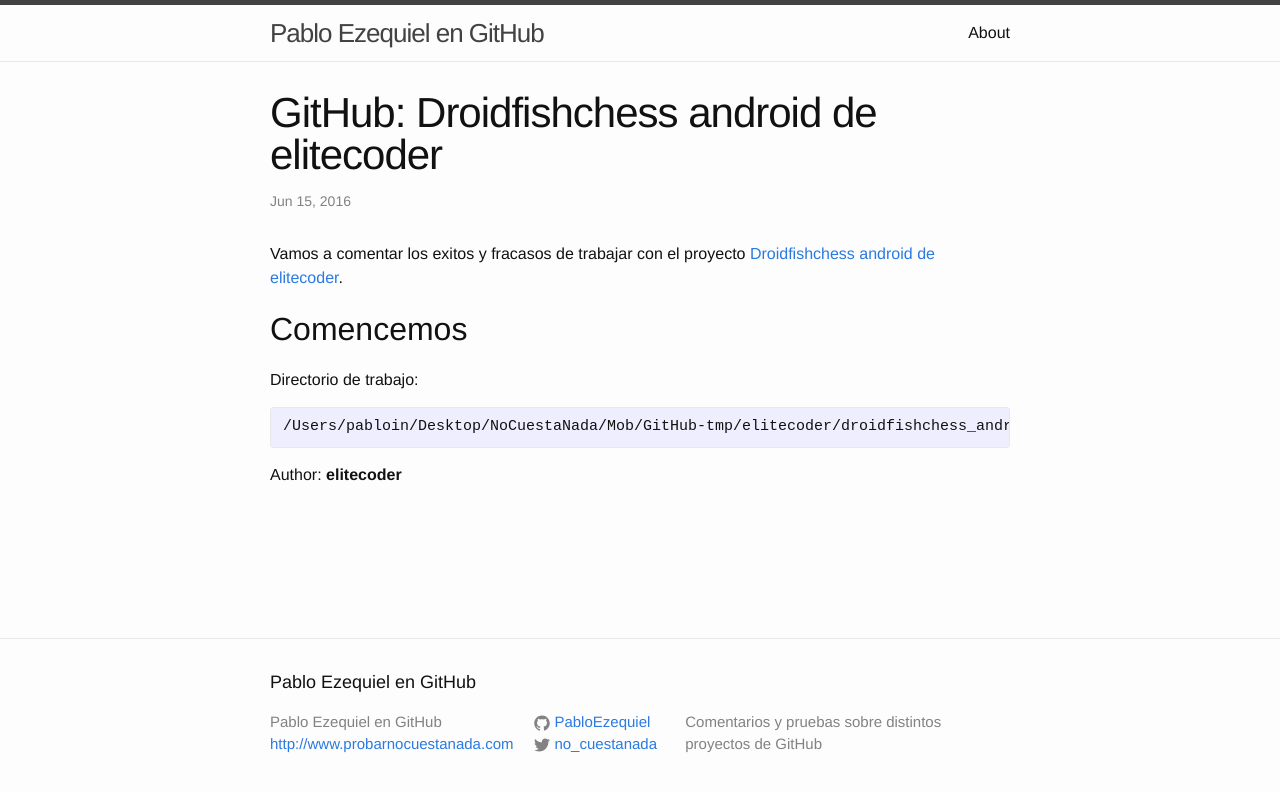
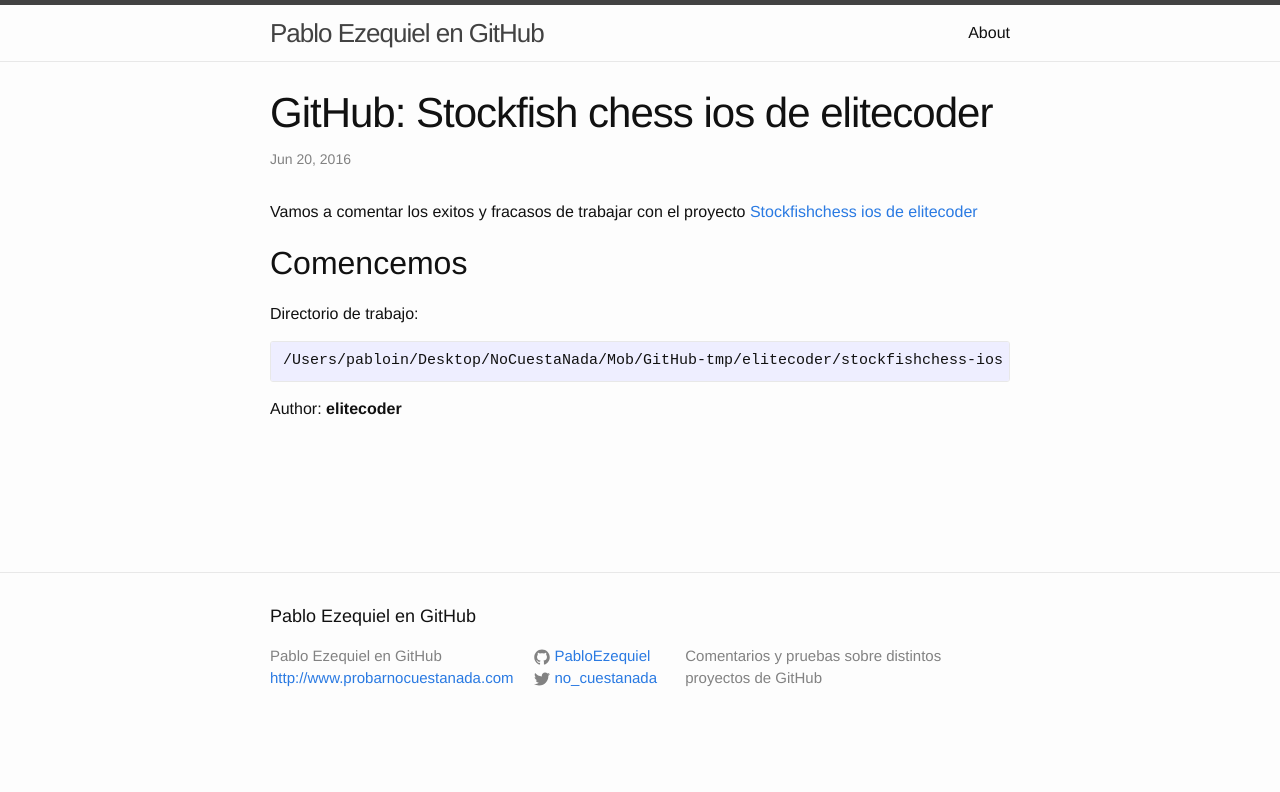
Before and after one commit to PabloEzequiel/PabloEzequiel.github.io, a Jekyll site: the page built from _posts/2016-06-15-elitecoder-stockfishchess-ios.markdown, in a window 1280 px wide. Shown: the top 792 px of the page. Built offline with Jekyll 4.4.1, drawn with Linux system fonts in a browser that asks for light colours.

Commit message:
Organizo Post de Chess

```diff
--- a/_posts/2016-06-15-elitecoder-stockfishchess-ios.markdown
+++ b/_posts/2016-06-15-elitecoder-stockfishchess-ios.markdown
@@ -1,11 +1,11 @@
 ---
 layout: post
 comments: false
-title:  "GitHub: Droidfishchess android de elitecoder"
-date:   2016-06-15 19:08:44 -0300
+title:  "GitHub: Stockfish chess ios de elitecoder"
+date:   2016-06-20 19:08:44 -0300
 categories: Chess GitHub Stockfish Android
 ---
-Vamos a comentar los exitos y fracasos de trabajar con el proyecto [Droidfishchess android de elitecoder][github-chess-002-droidfishchess_android]{:target="chess002"}.
+Vamos a comentar los exitos y fracasos de trabajar con el proyecto [Stockfishchess ios de elitecoder][github-chess-003-stockfishchess-ios]{:target="chess003"}
 
 
 ## Comencemos
@@ -13,13 +13,10 @@ Vamos a comentar los exitos y fracasos de trabajar con el proyecto [Droidfishche
 Directorio de trabajo:
 
 <pre>
-/Users/pabloin/Desktop/NoCuestaNada/Mob/GitHub-tmp/elitecoder/droidfishchess_android
+/Users/pabloin/Desktop/NoCuestaNada/Mob/GitHub-tmp/elitecoder/stockfishchess-ios
 </pre>
 
 Author: **elitecoder**
-
-
-
 
 
 
```
Also changed, not shown: _posts/2016-06-14-elitecoder-droidfishchess-android.markdown (renamed from _posts/2016-06-16-elitecoder-droidfishchess-android.markdown, +7 -5 lines).
